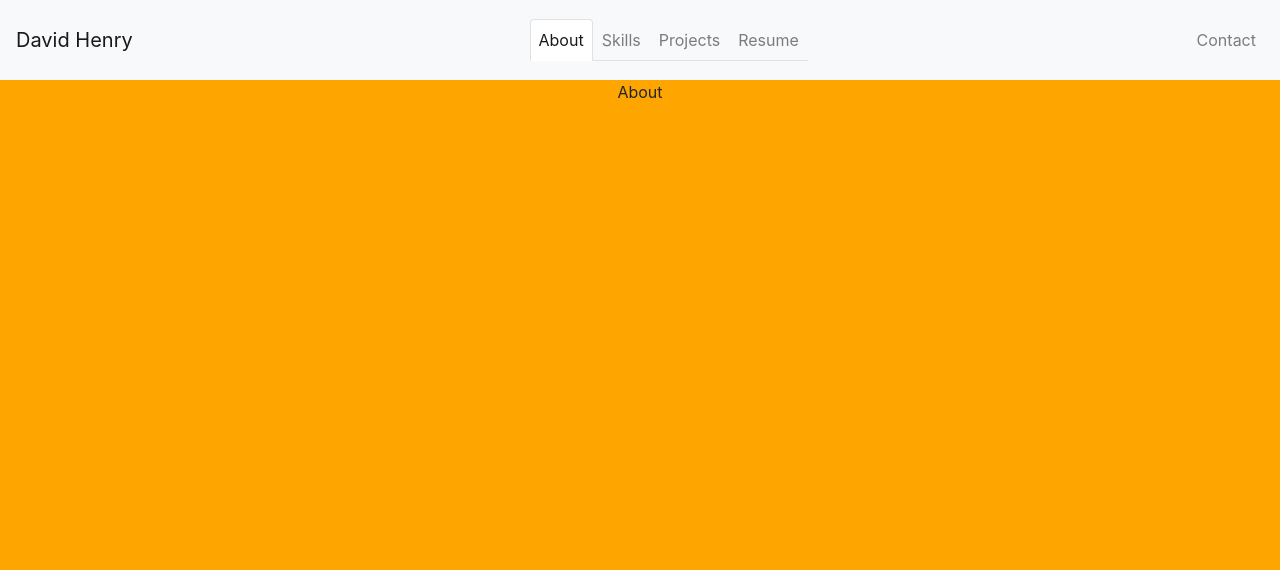
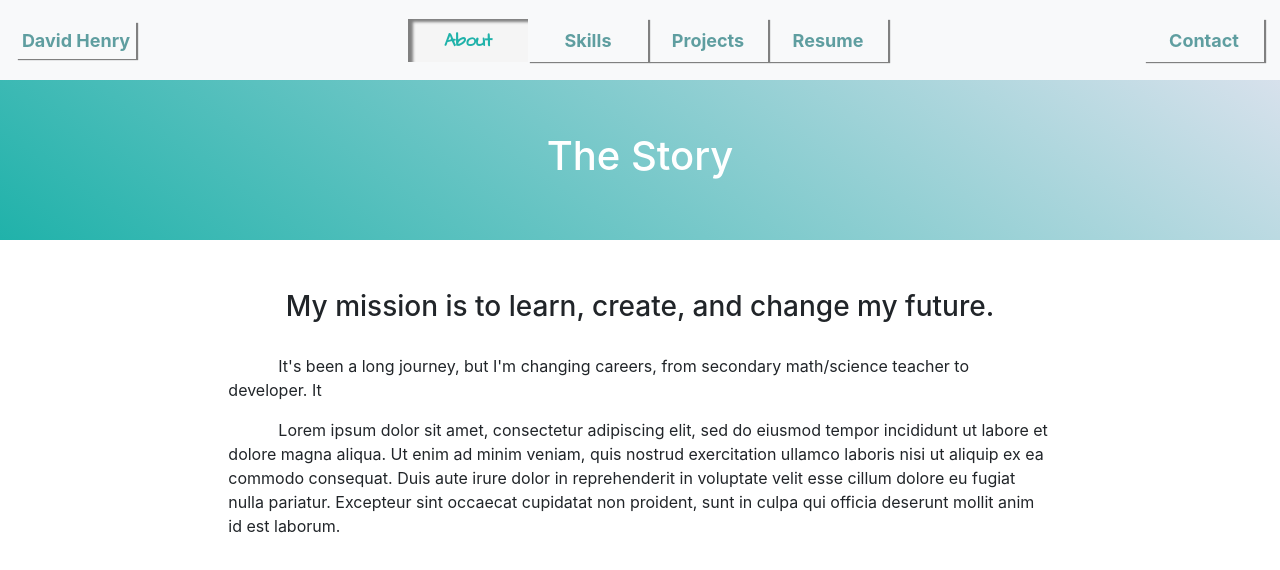
Before and after one commit to dah06a/david-henry-portfolio, a React (Create React App) app: page /about in a window 1280 px wide. Shown: the top 570 px of the page. Built offline with nearby package versions, Linux system fonts and the light colour scheme.

Commit message:
Updated navigation styling and started About page.

```diff
--- a/src/App.js
+++ b/src/App.js
@@ -13,7 +13,10 @@ const NavbarWithRouter = withRouter(CustomNavbar);
 function App() {
 	return (
 		<div className="App">
+			<header>
 				<NavbarWithRouter />
+			</header>
+			<main>
 				<Switch>
 					<Route path='/about' render={(props) => <About {...props} />} />
 					<Route path='/skills' render={(props) => <Skills {...props} />} />
@@ -22,6 +25,7 @@ function App() {
 					<Route path='/contact' render={(props) => <Contact {...props} />} />
 					<Route path='/' render={(props) => <Home {...props} />} />
 				</Switch>
+			</main>
 		</div>
 	);
 }
--- a/src/components/About.css
+++ b/src/components/About.css
@@ -1,4 +1,21 @@
 .about {
-    height: 100vh;
-    background-color: orange;
+    text-align: left;
 }
+
+.about-title {
+    text-align: center;
+    height: 20vh;
+    margin-bottom: 50px;
+    color: white;
+    background-color: #ffffff;
+    background-image: linear-gradient(35deg, lightseagreen, #d7e1ec);
+}
+
+.about p {
+    text-indent: 50px;
+}
+
+h3 {
+    text-align: center;
+    margin-bottom: 30px !important;
+}
--- a/src/components/About.jsx
+++ b/src/components/About.jsx
@@ -1,11 +1,34 @@
 import React from 'react';
+import { Container, Row, Col, Jumbotron } from 'react-bootstrap';
 import './About.css';
 
 function About(props) {
     return (
-        <div className="about">
-            About
-        </div>
+        <article className="about">
+            <Container fluid>
+                <Row className="about-title">
+                    <Col className="align-self-center">
+                        <h1>The Story</h1>
+                    </Col>
+                </Row>
+                <Row>
+                    <Col md={8} className="m-auto">
+                        <h3>My mission is to learn, create, and change my future.</h3>
+                    </Col>
+                </Row>
+                <Row>
+                    <Col md={8} className="m-auto">
+                        <p>It's been a long journey, but I'm changing careers, from secondary math/science teacher
+                            to developer.  It </p>
+                    </Col>
+                </Row>
+                <Row>
+                    <Col md={8} className="m-auto">
+                        <p>Lorem ipsum dolor sit amet, consectetur adipiscing elit, sed do eiusmod tempor incididunt ut labore et dolore magna aliqua. Ut enim ad minim veniam, quis nostrud exercitation ullamco laboris nisi ut aliquip ex ea commodo consequat. Duis aute irure dolor in reprehenderit in voluptate velit esse cillum dolore eu fugiat nulla pariatur. Excepteur sint occaecat cupidatat non proident, sunt in culpa qui officia deserunt mollit anim id est laborum.</p>
+                    </Col>
+                </Row>
+            </Container>
+        </article>
     );
 }
 
--- a/src/components/CustomNavbar.css
+++ b/src/components/CustomNavbar.css
@@ -1,4 +1,29 @@
 .custom-navbar {
-    height: 10vh;
-    justify-content: space-between;
+    min-height: 10vh;
 }
+
+.custom-navbar a {
+    width: 120px;
+    font-size: large;
+    font-weight: bold;
+    color: cadetblue !important;
+    box-shadow: 2px 1px 1px grey;
+}
+
+.custom-navbar a:hover {
+    font-size: large;
+    font-weight: bold;
+    font-family: 'Architects Daughter';
+    background-color: whitesmoke;
+    color:lightseagreen !important;
+    box-shadow: inset 5px 3px 3px grey;
+}
+
+.custom-navbar a.active {
+    font-size: large;
+    font-weight: bold;
+    font-family: 'Architects Daughter';
+    background-color: whitesmoke;
+    color:lightseagreen !important;
+    box-shadow: inset 5px 3px 3px grey;
+}
--- a/src/components/CustomNavbar.jsx
+++ b/src/components/CustomNavbar.jsx
@@ -13,7 +13,7 @@ function CustomNavbar(props) {
 
 			<Navbar.Collapse id="collapse-toggle">
 
-				<Nav className="m-auto" variant="tabs" activeKey={props.location.pathname}>
+				<Nav className="m-auto" activeKey={props.location.pathname}>
 					<Nav.Link href="/about" eventKey="/about">About</Nav.Link>
 					<Nav.Link href="/skills" eventKey="/skills">Skills</Nav.Link>
 					<Nav.Link href="/projects" eventKey="/projects">Projects</Nav.Link>
@@ -21,7 +21,7 @@ function CustomNavbar(props) {
 				</Nav>
 
 				<Nav>
-					<Nav.Link href="/contact" eventKey="/contact">Contact</Nav.Link>
+					<Nav.Link href="/contact" eventKey="/contact" style={{color: '#b26720'}}>Contact</Nav.Link>
 				</Nav>
 
 			</Navbar.Collapse>
--- a/src/components/Home.css
+++ b/src/components/Home.css
@@ -13,7 +13,7 @@
     width:100%;
     height:100%;
     z-index:-1;
-    opacity: 0.5;
+    opacity: 0.4;
 }
 
 .content {
--- a/src/index.css
+++ b/src/index.css
@@ -1,4 +1,5 @@
 @import url('https://fonts.googleapis.com/css2?family=Open+Sans:wght@300&display=swap');
+@import url('https://fonts.googleapis.com/css2?family=Architects+Daughter&display=swap');
 
 body {
   margin: 0;
```
Also changed, not shown: 1 other file (tests, documents, lock files or other folders). Lines whose indentation alone changed are shown as unchanged.
